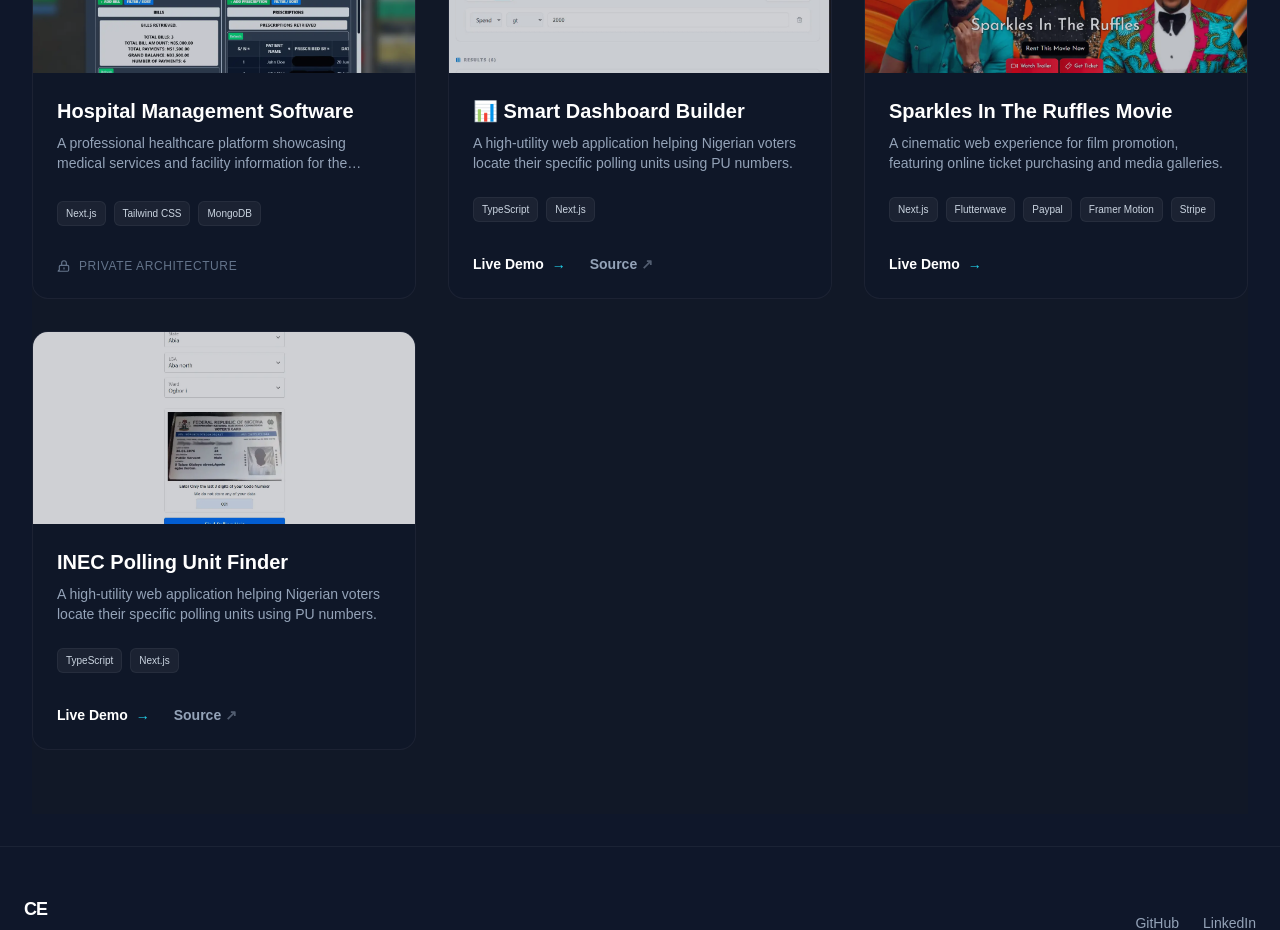
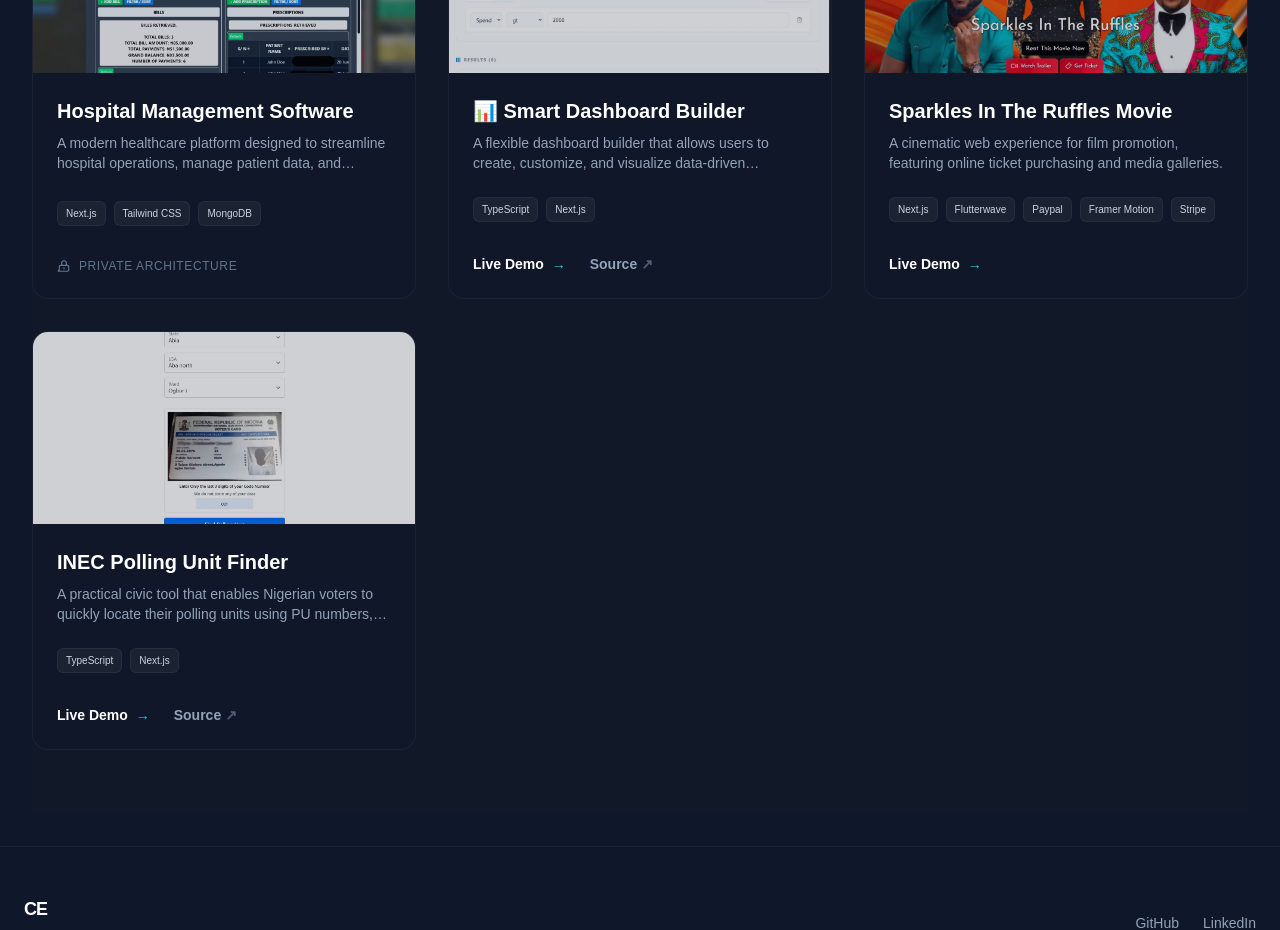
Before and after one commit to cemuchay/chizalam, a Next.js app: page / in a window 1280 px wide. Shown: the part 920-1850 px from the top of the page. Built offline with nearby package versions, Linux system fonts and the light colour scheme.

Commit message:
better descriptions in public/project

```diff
--- a/public/projects.ts
+++ b/public/projects.ts
@@ -3,7 +3,7 @@ const projects = [
       id: 1,
       title: "Hospital Management Software",
       description:
-         "A professional healthcare platform showcasing medical services and facility information for the Azumini community.",
+         "A modern healthcare platform designed to streamline hospital operations, manage patient data, and present medical services",
       image: "/images/hms.webp",
       tags: ["Next.js", "Tailwind CSS", "MongoDB"],
       liveLink: "N/A",
@@ -12,7 +12,7 @@ const projects = [
       id: 4,
       title: "📊 Smart Dashboard Builder",
       description:
-         "A high-utility web application helping Nigerian voters locate their specific polling units using PU numbers.",
+         "A flexible dashboard builder that allows users to create, customize, and visualize data-driven interfaces with dynamic components and real-time updates.",
       image: "/images/smart-dashboard-builder.webp",
       tags: ["TypeScript", "Next.js"],
       liveLink: "https://smart-dashboard-builder.vercel.app/",
@@ -31,7 +31,7 @@ const projects = [
       id: 3,
       title: "INEC Polling Unit Finder",
       description:
-         "A high-utility web application helping Nigerian voters locate their specific polling units using PU numbers.",
+         "A practical civic tool that enables Nigerian voters to quickly locate their polling units using PU numbers, improving accessibility and election readiness.",
       image: "/images/INEC-PU.webp",
       tags: ["TypeScript", "Next.js"],
       liveLink: "https://inec-polling-unit-finder.vercel.app/",
```
